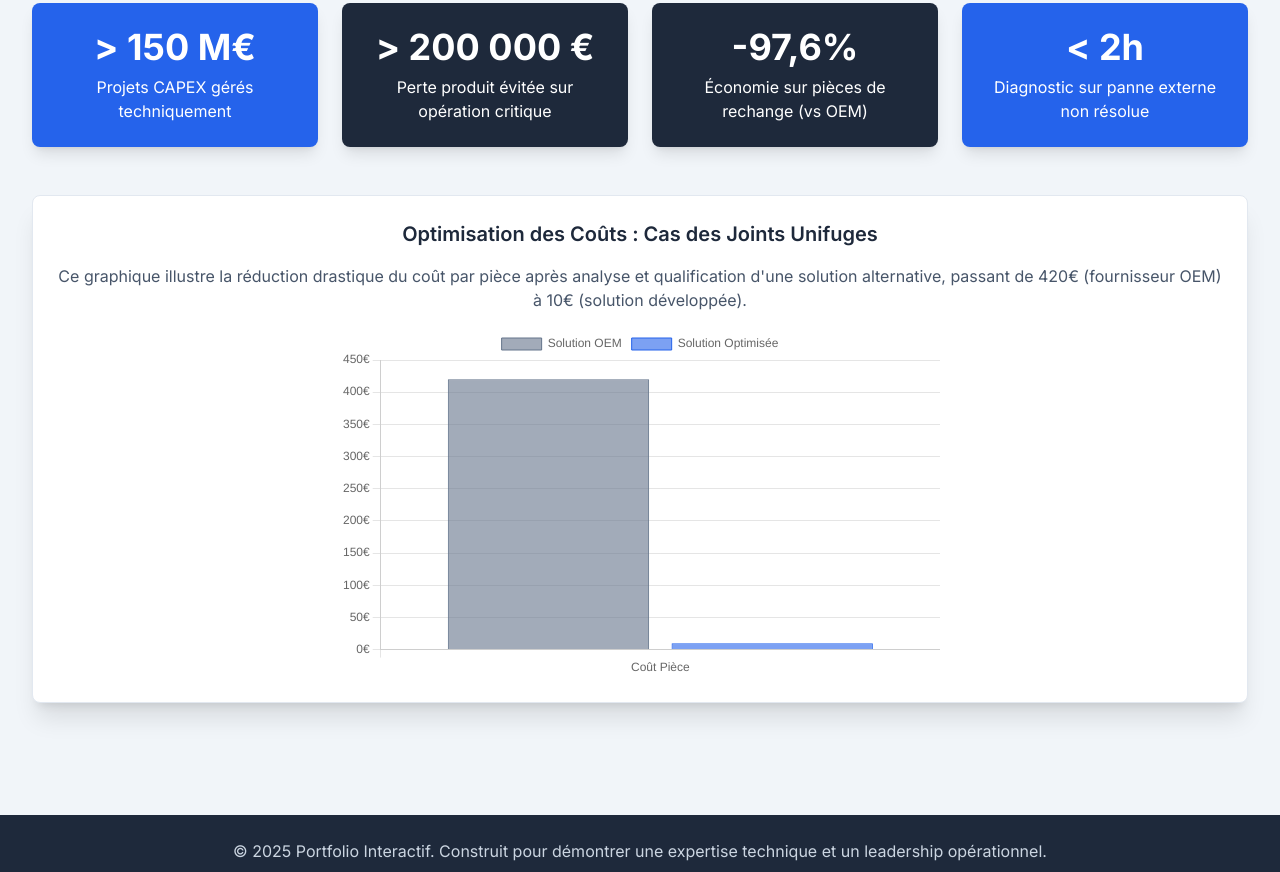
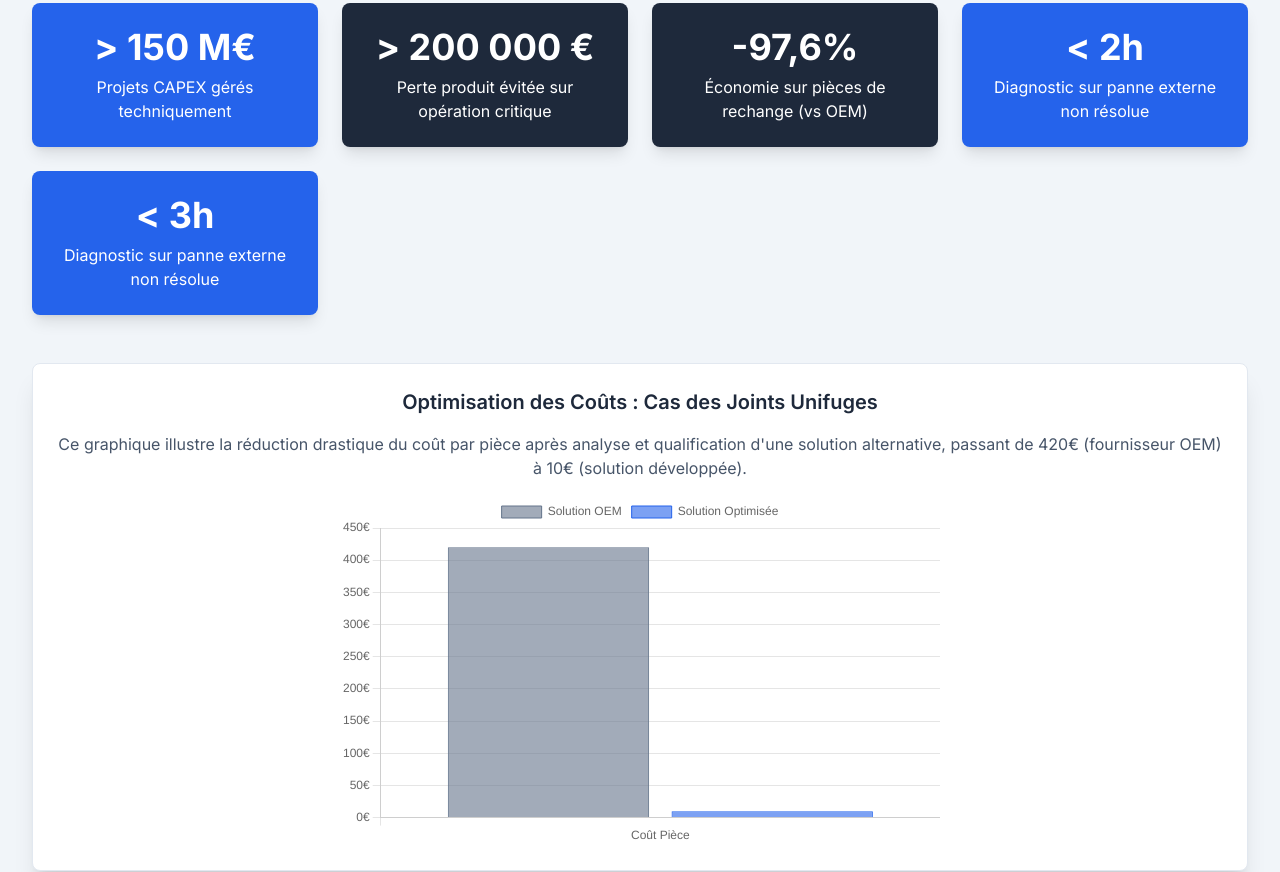
Before and after one commit to Folkj/mon-portfolio-electromecanique, a plain HTML site: page index.html in a window 1280 px wide. Shown: the part 2187-3059 px from the top of the page. Drawn offline with nearby package versions, Linux system fonts and the light colour scheme.

Commit message:
Update index.html

```diff
--- a/index.html
+++ b/index.html
@@ -171,6 +171,10 @@
                 </div>
                 <div class="bg-blue-600 text-white p-6 rounded-lg shadow-lg text-center">
                     <div class="text-4xl font-bold">&lt; 2h</div>
+                    <div class="mt-2">Diagnostic sur panne externe non résolue</div>
+                </div>
+                <div class="bg-blue-600 text-white p-6 rounded-lg shadow-lg text-center">
+                    <div class="text-4xl font-bold">&lt; 3h</div>
                     <div class="mt-2">Diagnostic sur panne externe non résolue</div>
                 </div>
             </div>
```
